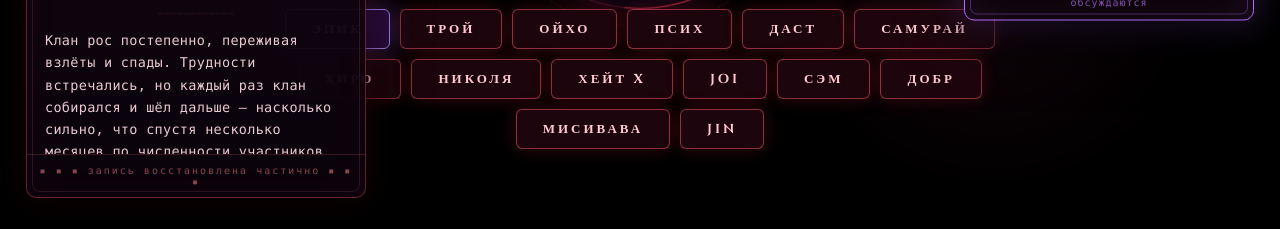
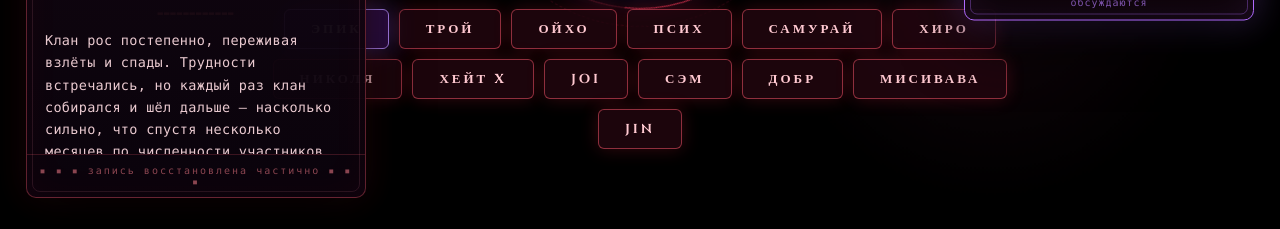
Before and after one commit to novaPhanse/novaPhanse.github.io, a plain HTML site: page the_x_archives.html in a window 1280 px wide. Shown: the part 530-759 px from the top of the page. Drawn offline with Linux system fonts and the light colour scheme.

Commit message:
Remove Dast mentions, keep KPA role

```diff
--- a/the_x_archives.html
+++ b/the_x_archives.html
@@ -283,8 +283,6 @@ body{
       status:'заместитель лидера',roles:'вторая правая рука лидера',vet:'старый член клана',acc:'X-2',foot:'зам · всегда на связи'},
     {id:'psych', n:'ПСИХ',  nick:'Psyh/псих',  heart:'❤️',  cls:'',            color:'красный',     seal:'КОМИТЕТ',
       status:'участник клана X',roles:'член 3 высших ролей · судья',vet:'ветеран клана (олд)',acc:'X-3',foot:'запись защищена · доступ по допуску'},
-    {id:'dast',  n:'ДАСТ',  nick:'Dast/даст',  heart:'💛',  cls:'orb-gold',    color:'золотой',     seal:'КПА',
-      status:'лидер КПА',roles:'глава клана правительственных агентов',vet:'ярый член клана',acc:'X-2',foot:'КПА · рука правосудия'},
     {id:'samurai',n:'САМУРАЙ',nick:'Samurai/самурай',heart:'🩶',cls:'orb-gray',color:'серый',      seal:'СКАУТЫ',
       status:'лидер скаутов',roles:'глава разведки и дозора',vet:'ветеран',acc:'X-2',foot:'скауты · глаза клана'},
     {id:'hiro',  n:'ХИРО',  nick:'Hiro/хиро',  heart:'🤍',  cls:'orb-white',   color:'белый',      seal:'УЧ·ВОЕН',
@@ -306,12 +304,12 @@ body{
   ];
   function apply(d){
     var pal={epic:['#b06aff','#d9a6ff'],troy:['#9a9ab0','#c9c9dd'],oyho:['#ff3fd0','#ff9aec'],psych:['#ff4d5e','#ff8f9b'],
-             dast:['#e8c04a','#ffe08a'],samurai:['#8f8fa8','#b9b9ce'],hiro:['#e8e8f2','#ffffff'],nikolya:['#1fd6b4','#7ff0db'],
+             samurai:['#8f8fa8','#b9b9ce'],hiro:['#e8e8f2','#ffffff'],nikolya:['#1fd6b4','#7ff0db'],
              heyt:['#39d96a','#8beea4'],joi:['#3b82f6','#8db8fb'],dobr:['#5ec6f7','#a5e3fb'],misivava:['#a97c4f','#d0ae8c'],jin:['#ff6fa8','#ffb2d0'],sam:['#9fb2c9','#cfdbe8']}[d.id];
     if(pal){panel.style.setProperty('--acc',pal[0]);panel.style.setProperty('--acc2',pal[1]);}
     orb.classList.add('switching');
     setTimeout(function(){
-      orb.classList.remove('orb-purple','orb-dark','orb-magenta','orb-gold','orb-orange','orb-gray','orb-white','orb-teal','orb-green','orb-blue','orb-sky','orb-brown','orb-pink','orb-steel');
+      orb.classList.remove('orb-purple','orb-dark','orb-magenta','orb-orange','orb-gray','orb-white','orb-teal','orb-green','orb-blue','orb-sky','orb-brown','orb-pink','orb-steel');
       if(d.cls)orb.classList.add(d.cls);
       heart.textContent=d.heart;seal.textContent='ЗАПЕЧАТАНО · '+d.seal;
       el.name.textContent=d.n;el.status.textContent=d.status;el.roles.textContent=d.roles;
```
Also changed, not shown: the_x_boot.html (+3 -3 lines).
